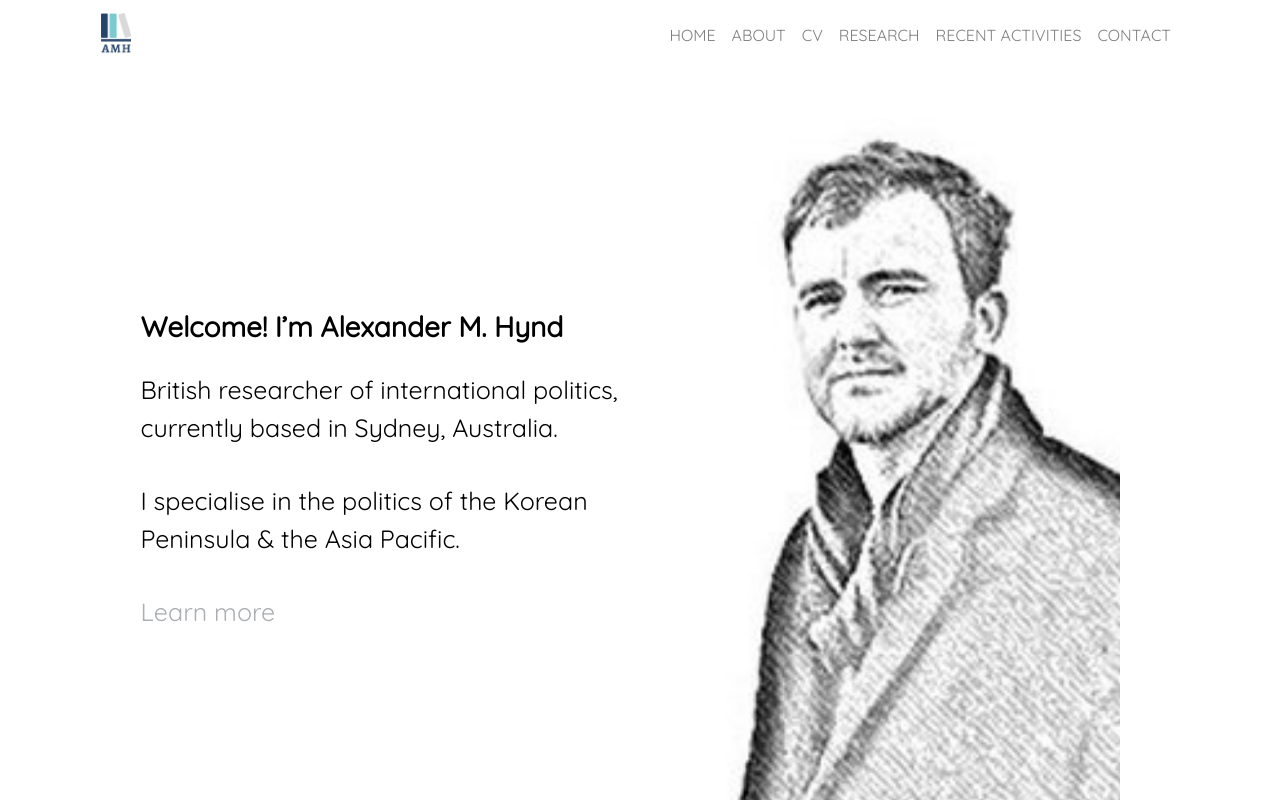
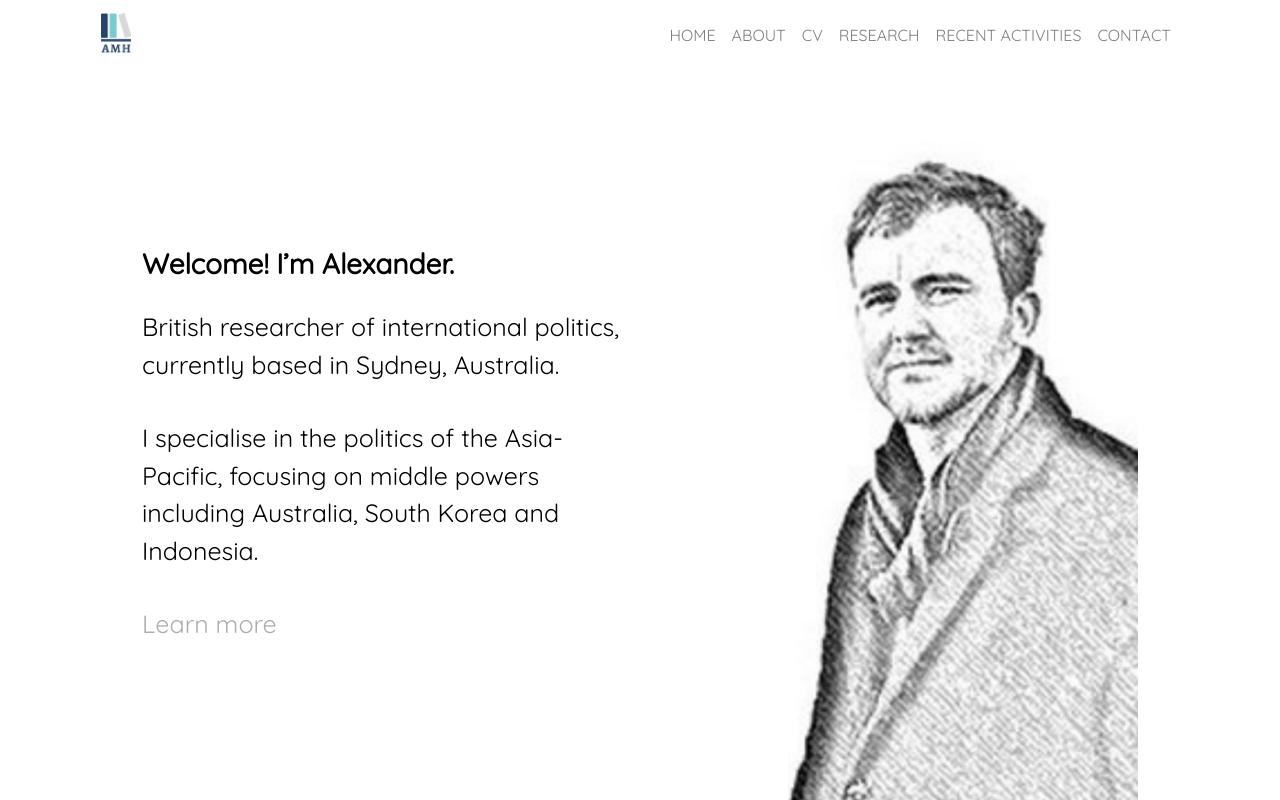
Before and after one commit to soojinhong91/alexandermhynd, a Gatsby app: page / in a window 1280 px wide. Shown: the top 800 px of the page. Built offline with nearby package versions, Linux system fonts and the light colour scheme.

Commit message:
CSS for Home and about page

```diff
--- a/src/pages/index.js
+++ b/src/pages/index.js
@@ -10,18 +10,16 @@ import "bootstrap/dist/css/bootstrap.min.css"
 export default function Home() {
   return (
     <Layout>
-      <section className={HomeStyles.homeGreeting}>
+      <section className={HomeStyles.homeBody}>
         <div className={HomeStyles.homeText}>
-          <h3 className={HomeStyles.homeTextTitle}>
-            Welcome! I’m Alexander M. Hynd
-          </h3>
+          <h3 className={HomeStyles.homeTextTitle}>Welcome! I’m Alexander.</h3>
           <p className={HomeStyles.homeTextParag}>
             British researcher of international politics, currently based in
             Sydney, Australia.
           </p>
           <p className={HomeStyles.homeTextParag}>
-            I specialise in the politics of the Korean Peninsula & the Asia
-            Pacific.
+            I specialise in the politics of the Asia-Pacific, focusing on middle
+            powers including Australia, South Korea and Indonesia.
           </p>
           <p className={HomeStyles.homeTextParag}>
             <Link to="/about">Learn more </Link>
--- a/src/styles/home.module.css
+++ b/src/styles/home.module.css
@@ -1,21 +1,18 @@
-.homeGreeting {
+.homeBody {
   display: flex;
+  justify-content: space-around;
   align-items: center;
-  justify-content: center;
   flex-wrap: wrap;
+  margin-top: 3rem;
 }
 
 .homeImage {
-  display: inline-block;
-  width: 40%;
-  padding: 20px;
+  max-width: 350px;
 }
 
 .homeText {
-  display: inline-block;
-  text-decoration: none;
-  color: black;
-  width: 50%;
+  margin-right: 2rem;
+  max-width: 500px;
 }
 
 .homeTextTitle {
@@ -30,7 +27,6 @@
 }
 
 .homeText a {
-  text-decoration: none;
   color: var(--darkgrey);
 }
 
```
Also changed, not shown: src/styles/about.module.css (+6 -8 lines), static/assets/cv/cvScreenShot.png.
